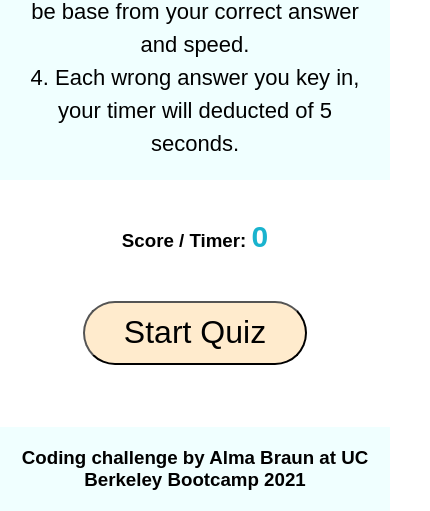
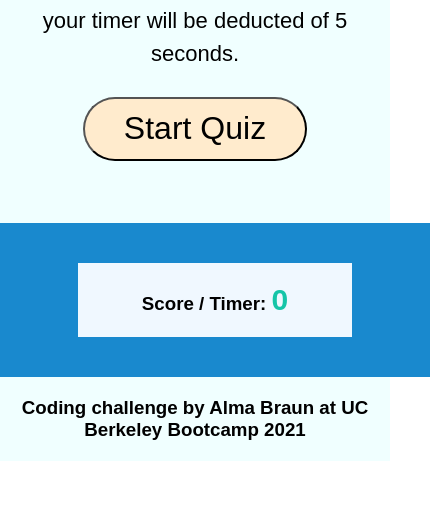
Before and after one commit to ALMA-DEV914/Brainstorm-Challenge, a plain HTML site: page index.html in a window 390 px wide. Shown: the part 561-1072 px from the top of the page, 430 px wide, since content can reach past the window. After the commit the page ends 1022 px from the top, so only its background shows below. Drawn offline with Linux system fonts and the light colour scheme.

Commit message:
update layout

```diff
--- a/assets/css/style.css
+++ b/assets/css/style.css
@@ -15,6 +15,9 @@
     font-family:Arial, Helvetica, sans-serif;
      margin: 0;
      padding: 0;
+}
+.container{
+    display: flex;
 }
 
 a {
@@ -51,6 +54,8 @@ h2 {
 main {
     padding: 20px;
     text-align: center;
+    width: 100%;
+    background-color: #1989ce;
 }
 
 
@@ -110,6 +115,8 @@ footer {
 .user-feedback {
    margin: 20px auto;
    width: 60%;
+   background-color: aliceblue;
+   padding: 20px;
 }
 
 .game-over-content h2,
@@ -123,7 +130,7 @@ footer {
 .final-score,
 .user-feedback {
     font-size: 30px;
-    color: var(--darker-offset-color)
+    color: var(--dark-hover)
 }
 
 .user-entry {
@@ -134,6 +141,7 @@ footer {
 
 .user-choice {
     padding: 5px 10px 5px 10px;
+    margin: 3% auto;
 
 }
 
@@ -213,6 +221,17 @@ footer {
         font-size: 2em;
     }
 }
+@media screen and (max-width: 575px) {
+    .user-choice:hover {
+        font-size: 13px;
+        border-radius: 0;
+        background-color: initial;
+        border: 0;
+    }
+    .container{
+        display: block;
+    }
+}
 
 @media screen and (max-width: 400px) {
     .user-choice:hover {
@@ -221,4 +240,7 @@ footer {
         background-color: initial;
         border: 0;
     }
+    body{
+        display: block;
+    }
 }
--- a/index.html
+++ b/index.html
@@ -11,29 +11,30 @@
 <!--body-->
 <body>
     <!--header-->
+    <div class="container">
     <header>
         <article class="page-content">
             <img src="./assets/images/quiz.jpg" alt="quiz">
-            <h1 class="page-title">Brainstorm Challenge<br>
+            <h1 class="page-title">
                 <span>Some Rules of this Wizard</span></h1>
                 <div class="info-list">
                 <div class="info">1. You will have only <span>2 minutes</span> to answer the questions.</div>
                 <div class="info"> 2. You can't exit the quiz while you're playing</div>
                 <div class="info">3. You can view your score and will be base from your correct answer and speed.</div>
-                <div class="info">4. Each wrong answer you key in, your timer will deducted of 5 seconds.</div>
+                <div class="info">4. Each wrong answer you key in, your timer will be deducted of 5 seconds.</div>
                 </div>
+            <div>
+                <button class="button" type="button">Start Quiz</button>
+            </div>
                 </article>
     </header>
 
-    <main>
+    <main id="main">
         <!--score container-->
         <div class="score-container">
             <h3>Score / Timer: <span class="time-score">0</span></h3>
         </div>
         <!--start button-->
-        <div>
-            <button class="button" type="button">Start Quiz</button>
-        </div>
         <section class="question-container hide-element">
             <!--questions will appear here-->
             <h2 class="question"></h2>
@@ -85,6 +86,7 @@
             </div>
         </section>
     </main>
+    </div>
 <!--footer-->
     <footer>
       <h3>Coding challenge by Alma Braun at UC Berkeley Bootcamp 2021</h3>
```
